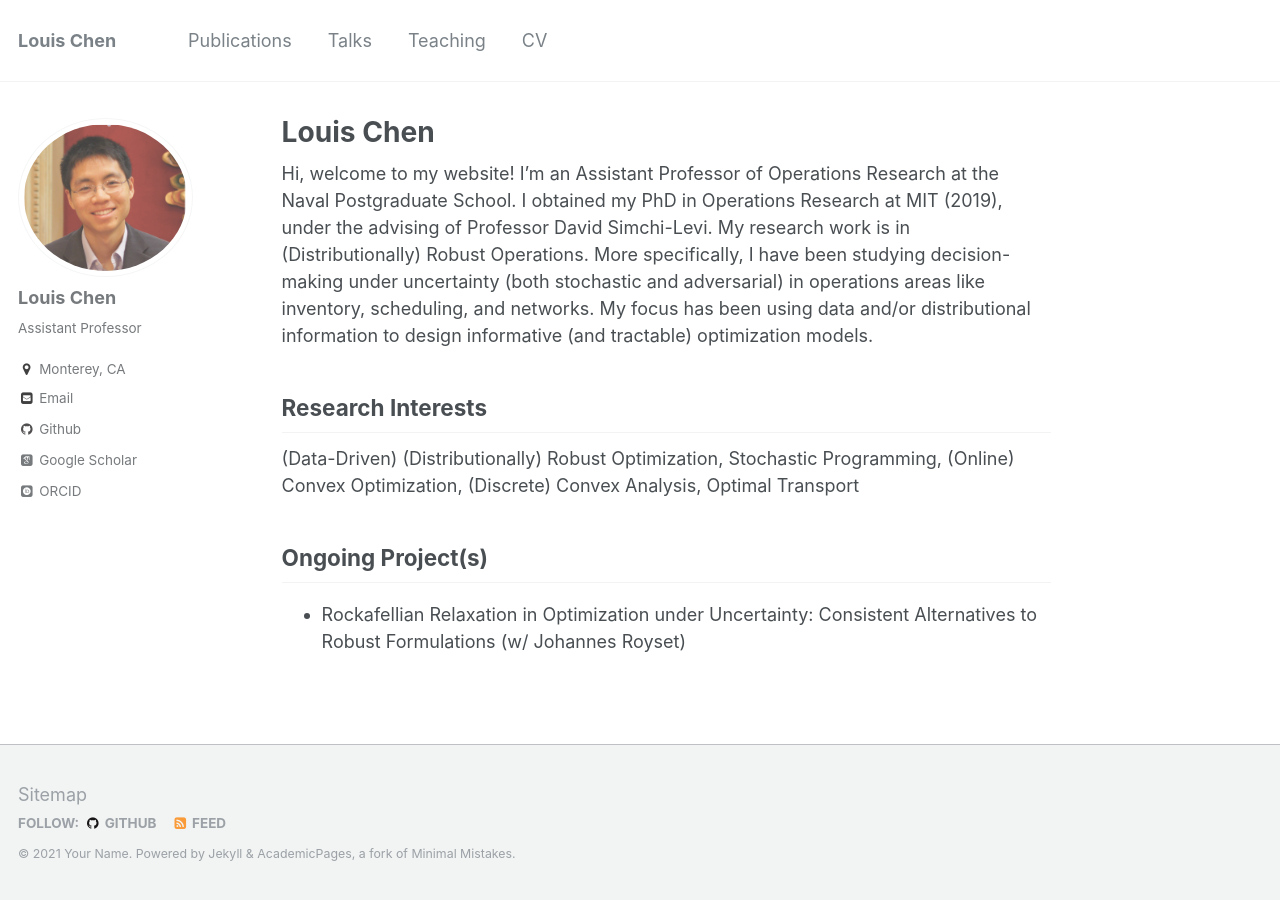
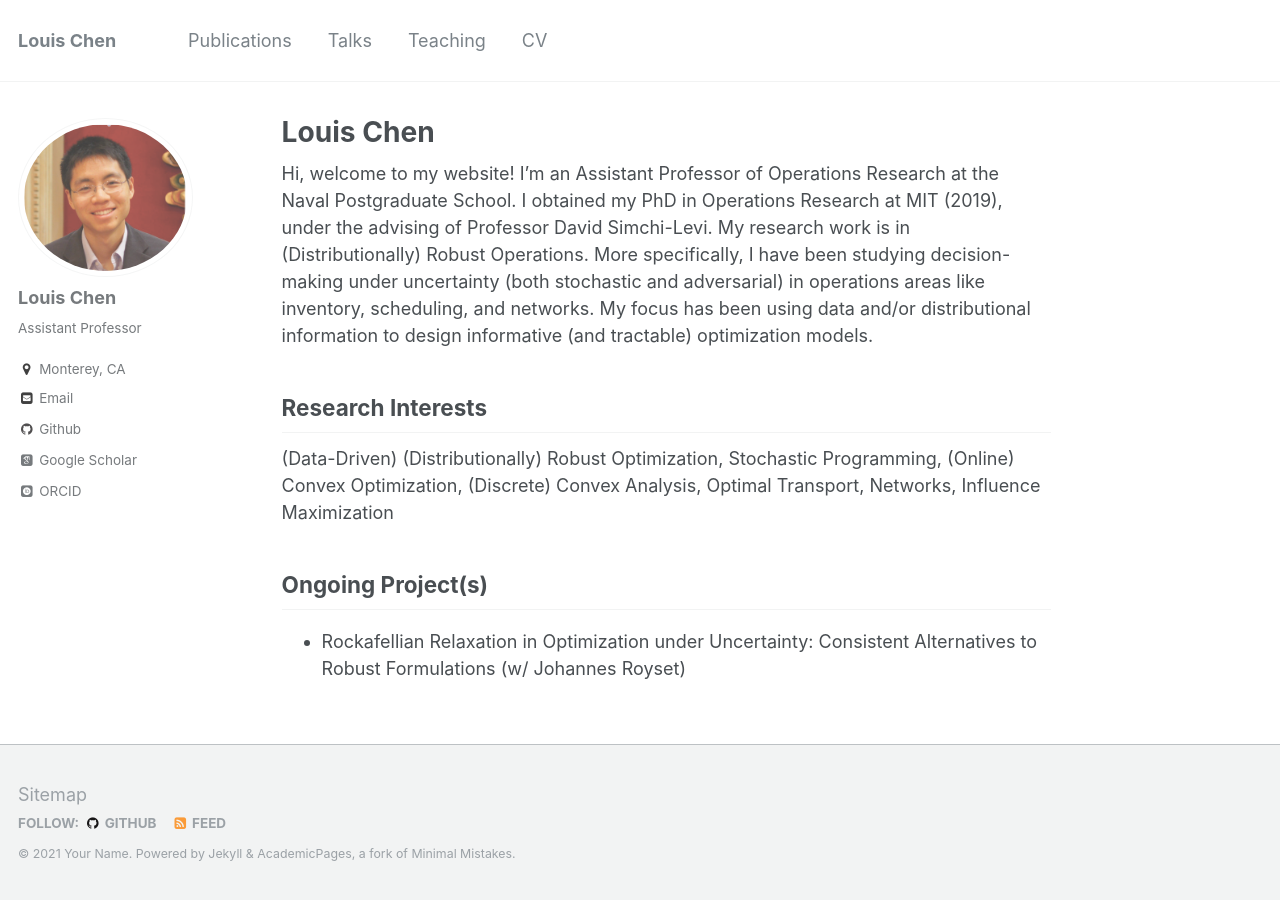
Before and after one commit to LouisLChen/LouisLChen.github.io, a Jekyll site: the page built from _pages/about.md, in a window 1280 px wide. Built offline with Jekyll 4.4.1, drawn with Linux system fonts in a browser that asks for light colours; some web fonts are replaced.

Commit message:
Update about.md

```diff
--- a/_pages/about.md
+++ b/_pages/about.md
@@ -13,7 +13,7 @@ Hi, welcome to my website! I'm an Assistant Professor of Operations Research at
 
 Research Interests
 ------
-(Data-Driven) (Distributionally) Robust Optimization, Stochastic Programming, (Online) Convex Optimization, (Discrete) Convex Analysis, Optimal Transport
+(Data-Driven) (Distributionally) Robust Optimization, Stochastic Programming, (Online) Convex Optimization, (Discrete) Convex Analysis, Optimal Transport, Networks, Influence Maximization
 
 
 Ongoing Project(s)
```
